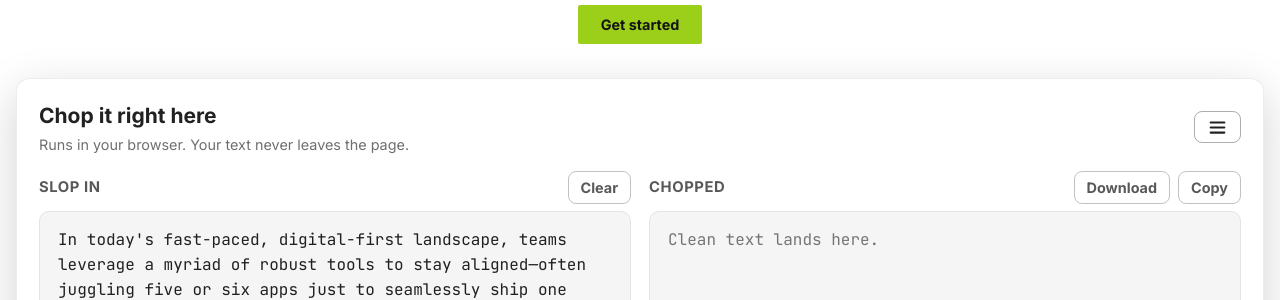
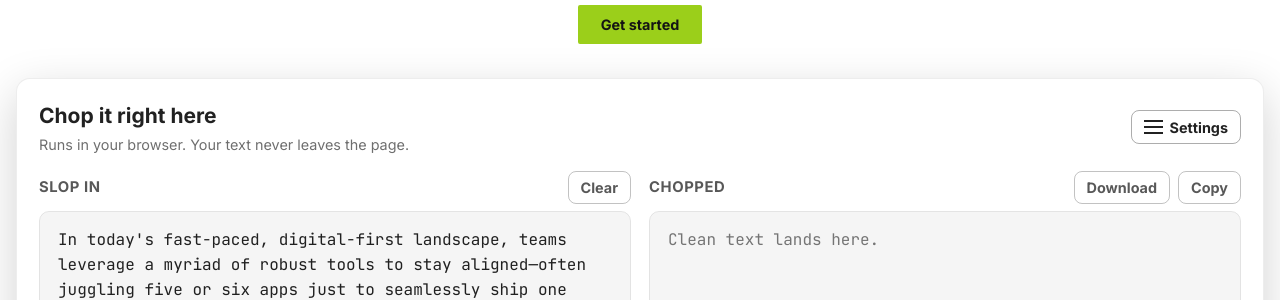
Before and after one commit to dcadolph/slop-chop, an MkDocs documentation site: the page built from docs/README.md, in a window 1280 px wide. Shown: the part 534-834 px from the top of the page. Built offline with MkDocs 1.6.1 and Material for MkDocs 9.7.7, drawn with Linux system fonts in a browser that asks for light colours.

Commit message:
Draw the settings control without an SVG and label it

```diff
--- a/docs/README.md
+++ b/docs/README.md
@@ -26,7 +26,7 @@ hide:
 <div class="sc-app-actions">
 <button id="sc-score" class="sc-score" type="button" title="Click for the breakdown." aria-expanded="false" aria-controls="sc-score-pop" hidden></button>
 <span id="sc-score-after" class="sc-score sc-score-after" title="Slop score after the chop." hidden></span>
-<button id="sc-settings-btn" class="sc-iconbtn" type="button" aria-label="Settings" aria-expanded="false" aria-controls="sc-drawer"><svg viewBox="0 0 24 24" width="17" height="17" fill="currentColor" aria-hidden="true"><rect x="3" y="5" width="18" height="2.4" rx="1.2"/><rect x="3" y="10.8" width="18" height="2.4" rx="1.2"/><rect x="3" y="16.6" width="18" height="2.4" rx="1.2"/></svg></button>
+<button id="sc-settings-btn" class="sc-iconbtn" type="button" aria-label="Settings" aria-expanded="false" aria-controls="sc-drawer"><span class="sc-bars" aria-hidden="true"></span><span class="sc-iconbtn-text">Settings</span></button>
 <div id="sc-score-pop" class="sc-score-pop" hidden>
 <div class="sc-score-pop-head"><strong>Slop score: <span id="sc-pop-value"></span> of 100</strong></div>
 <p class="sc-score-pop-what">How much the input reads like AI wrote it. It weighs the density of tells, with sentence shapes counted double, against flat rhythm and hedging.</p>
--- a/docs/stylesheets/app.css
+++ b/docs/stylesheets/app.css
@@ -190,14 +190,32 @@ body:has(#sc-app) .md-grid {
   color: var(--md-default-fg-color, currentColor);
 }
 
-/* The icon is drawn with filled bars rather than a stroked path: iOS Safari leaves a
-   stroke of currentColor unpainted inside a button, which showed the settings control as
-   an empty square on the phone while every text button rendered. */
-.sc-iconbtn svg {
-  width: 1.05rem;
-  height: 1.05rem;
+/* The icon is drawn with borders rather than an SVG. Both a stroked path and filled rects
+   rendered as an empty square on iOS Safari while every text button on the same row drew
+   normally, and the served markup and styles were verified correct each time. Borders and
+   a pseudo-element cannot fail the same way, so the control stops depending on inline SVG
+   at all. The word next to it means the button is legible even if the bars ever vanish. */
+.sc-bars {
   display: block;
-  fill: currentColor;
+  width: 0.95rem;
+  height: 0.7rem;
+  position: relative;
+  border-top: 2px solid currentColor;
+  border-bottom: 2px solid currentColor;
+}
+
+.sc-bars::after {
+  content: "";
+  position: absolute;
+  left: 0;
+  right: 0;
+  top: 50%;
+  margin-top: -1px;
+  border-top: 2px solid currentColor;
+}
+
+.sc-iconbtn-text {
+  margin-left: 0.35rem;
 }
 
 /* The two panes. */
--- a/docs/sw.js
+++ b/docs/sw.js
@@ -5,7 +5,7 @@
    touched. */
 "use strict";
 
-const NAME = "slop-chop-shell-v5";
+const NAME = "slop-chop-shell-v6";
 
 /* CORE is everything the chopper itself needs. The theme's hashed bundles are
    discovered from the built page at install time, since their names change. */
```
